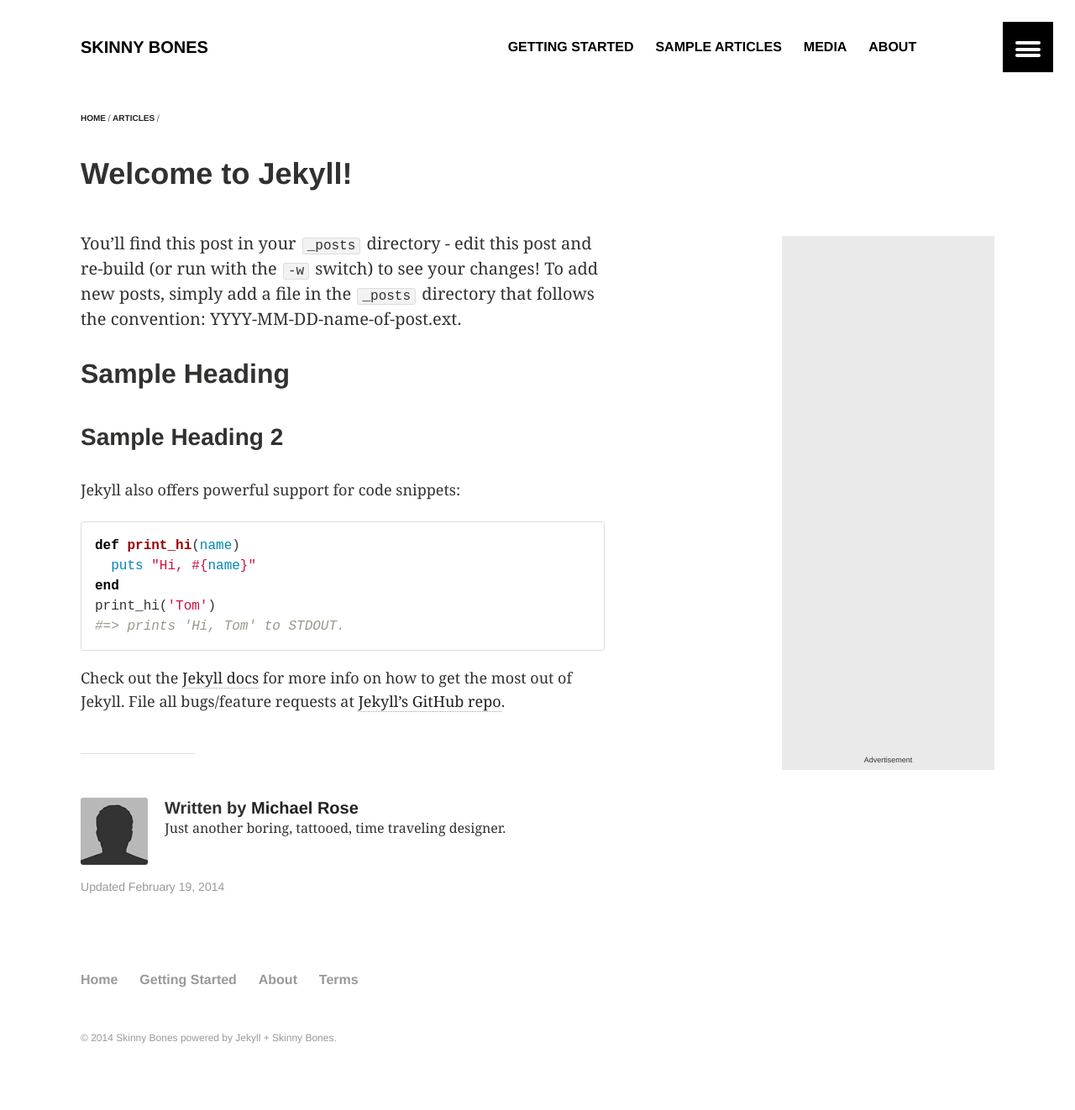
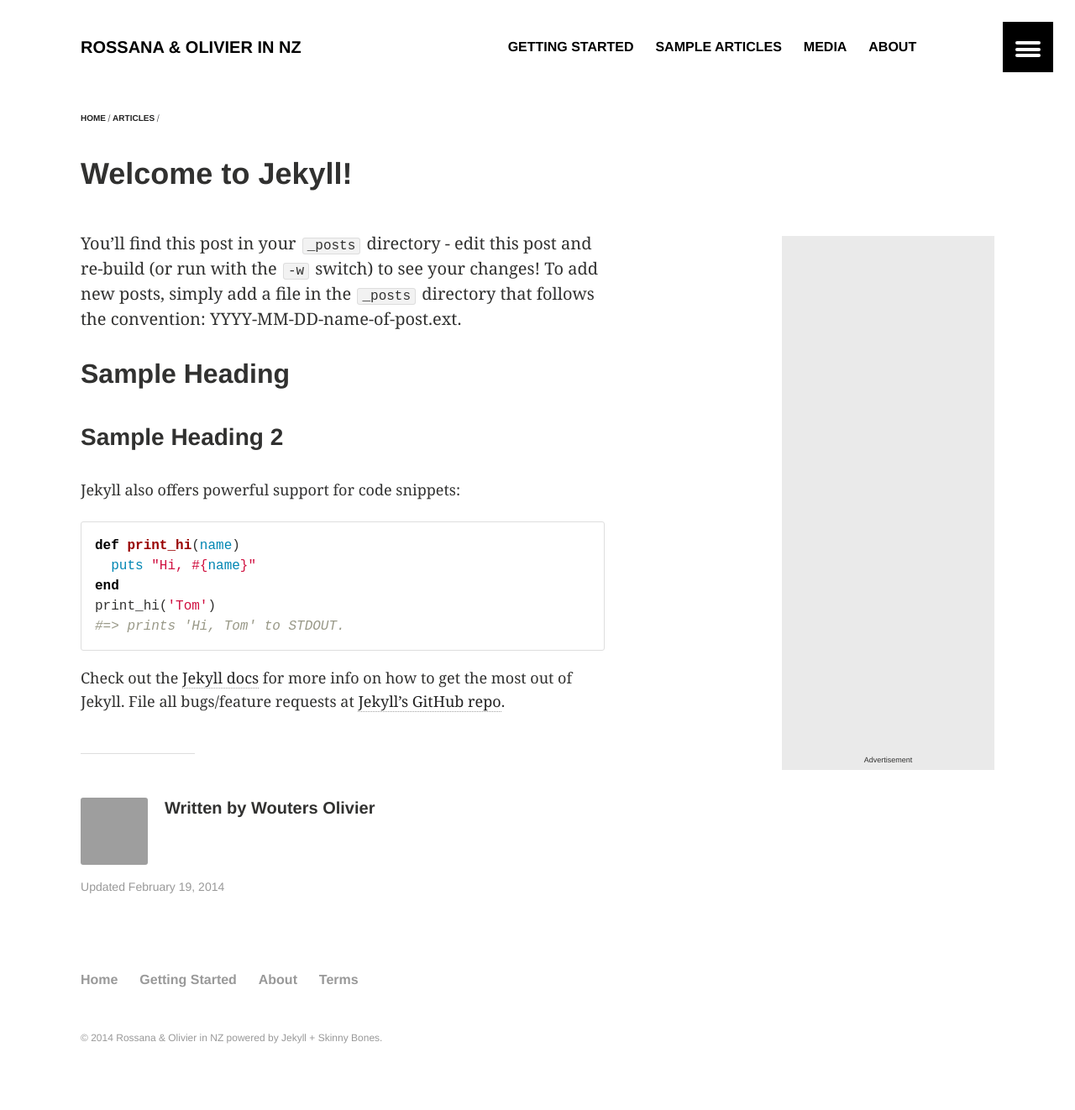
Before and after one commit to rokiwi/old, a Jekyll site: the page built from _posts/articles/2014-02-17-welcome-to-jekyll.md, in a window 1280 px wide. Shown: the whole page at 84% size. Built offline with Jekyll 4.4.1, drawn with Linux system fonts in a browser that asks for light colours.

Commit message:
Config.yaml first commit

```diff
--- a/_config.yml
+++ b/_config.yml
@@ -1,7 +1,7 @@
 # Site wide configuration
 
-title: Skinny Bones
-description: "A lightweight site starter for Jekyll"
+title: Rossana & Olivier in NZ
+description: "Blog about our journey in New Zeland"
 logo: 120x120.gif
 teaser: 400x250.gif
 locale: en_US
@@ -24,13 +24,13 @@ prose:
 
 # Site owner
 owner:
-  name: Michael Rose
-  web: http://mademistakes.com
-  email: michael@mademistakes.com
-  twitter: mmistakes
-  bio: "Just another boring, tattooed, time traveling designer."
-  avatar: bio-photo.jpg # 160x160 px image for author byline
-  disqus-shortname:
+  name: Wouters	Olivier
+#  web: http://mademistakes.com
+#  email: michael@mademistakes.com
+#  twitter: mmistakes
+#  bio: "Just another boring, tattooed, time traveling designer."
+# avatar: bio-photo.jpg # 160x160 px image for author byline
+#  disqus-shortname:
 
 
 exclude: ["lib", "config.rb", ".sass-cache", "Capfile", "config", "log", "Rakefile", "Rakefile.rb", "tmp", "*.sublime-project", "*.sublime-workspace", "Gemfile", "Gemfile.lock", "README.md", "LICENSE", "node_modules", "Gruntfile.js", "package.json"]
```
